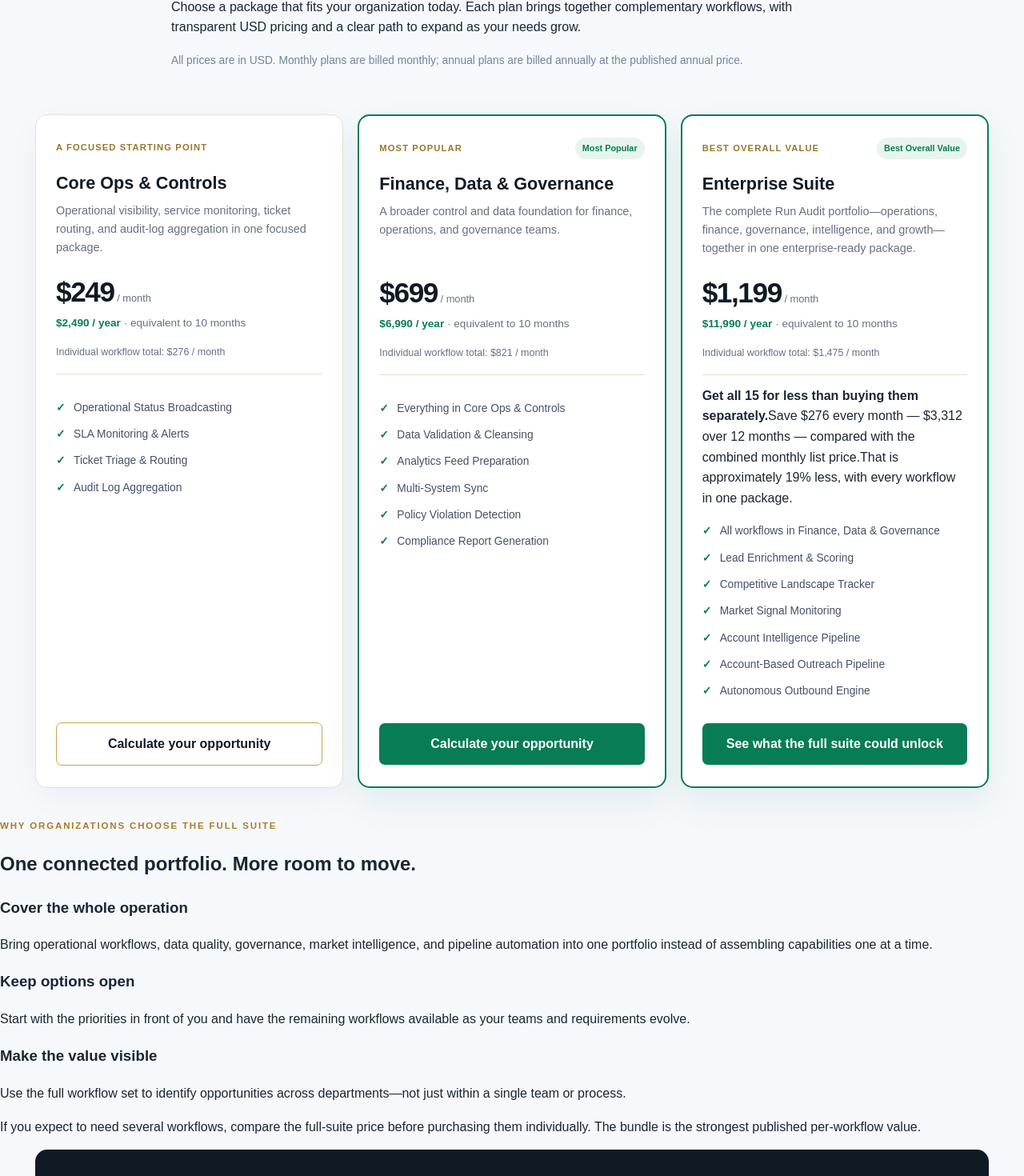
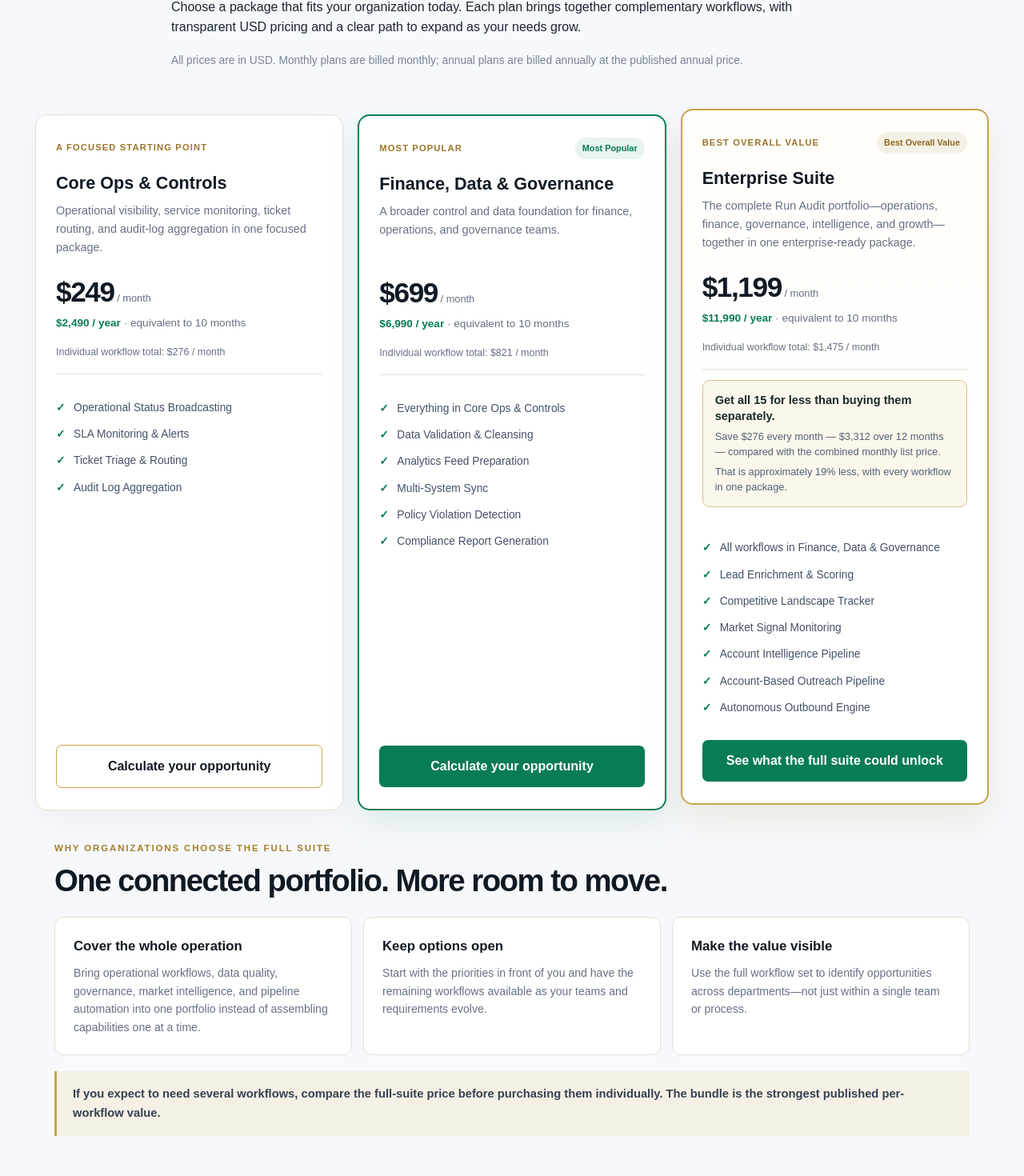
Before and after one commit to nexusai007/iposhells.com, a Next.js app: page /pricing in a window 1280 px wide. Shown: the part 337-1807 px from the top of the page at 80% size. Built offline with nearby package versions, Linux system fonts and the light colour scheme.

Commit message:
Style Enterprise Suite value messaging and premium highlight

```diff
--- a/app/globals.css
+++ b/app/globals.css
@@ -59,3 +59,19 @@
 .pricing-faq p{margin:0;color:var(--muted);font-size:.9rem}
 @media(max-width:1000px){.package-grid{grid-template-columns:1fr 1fr}.package-card:last-child{grid-column:1/-1}.enterprise-panel{margin-left:24px;margin-right:24px}}
 @media(max-width:650px){.package-grid{grid-template-columns:1fr}.package-card:last-child{grid-column:auto}.package-description{min-height:0}.enterprise-panel{display:block;padding:26px;margin-left:16px;margin-right:16px}.enterprise-panel .button{margin-top:20px}.addons-grid{grid-template-columns:1fr}.addon-row{align-items:flex-start;flex-direction:column;gap:5px}}
+
+/* Enterprise Suite value and decision support */
+.package-enterprise{border:2px solid #c9a34a;background:linear-gradient(180deg,#fffdf8 0%,#fff 44%);box-shadow:0 20px 48px #a77d2820;transform:translateY(-7px)}
+.package-enterprise .package-badge{background:#f5f0e5;color:#8b6820}
+.enterprise-value-callout{display:grid;gap:7px;margin:0 0 22px;padding:15px;border:1px solid #d9c28e;border-radius:9px;background:#fbf7eb}
+.enterprise-value-callout strong{color:#182b25;font-size:.91rem;line-height:1.35}
+.enterprise-value-callout span{color:#536176;font-size:.8rem;line-height:1.45}
+.enterprise-why{max-width:1192px;margin:0 auto 58px;padding:0 24px}
+.enterprise-why>.eyebrow{margin-bottom:10px}
+.enterprise-why>h2{font-size:clamp(1.9rem,3vw,2.65rem);line-height:1.12;letter-spacing:-.04em;color:var(--navy);margin:0 0 24px}
+.enterprise-why-grid{display:grid;grid-template-columns:repeat(3,minmax(0,1fr));gap:14px}
+.enterprise-why-grid article{padding:23px;border:1px solid var(--line);border-radius:11px;background:#fff}
+.enterprise-why-grid h3{font-size:1.05rem;color:var(--navy);margin:0 0 8px}
+.enterprise-why-grid p{font-size:.88rem;color:var(--muted);margin:0}
+.enterprise-urgency{margin:20px 0 0;padding:17px 20px;border-left:3px solid #c9a34a;background:#f5f0e5;color:#354152;font-weight:700;font-size:.92rem}
+@media(max-width:1000px){.package-enterprise{transform:none}.enterprise-why-grid{grid-template-columns:1fr}}
```
